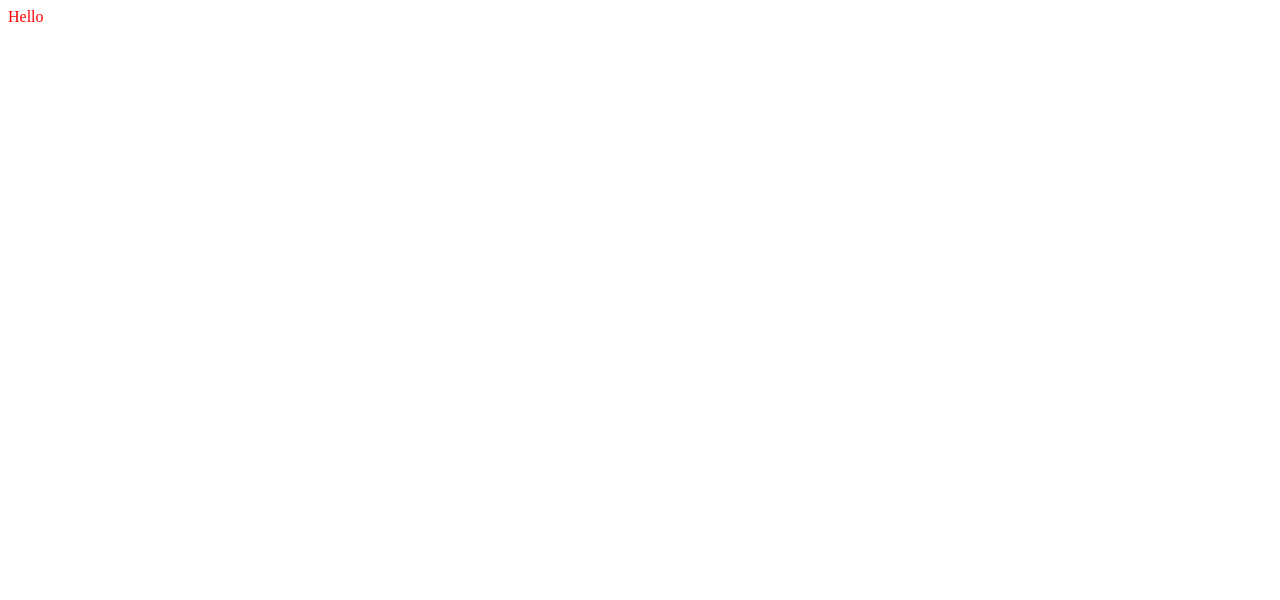
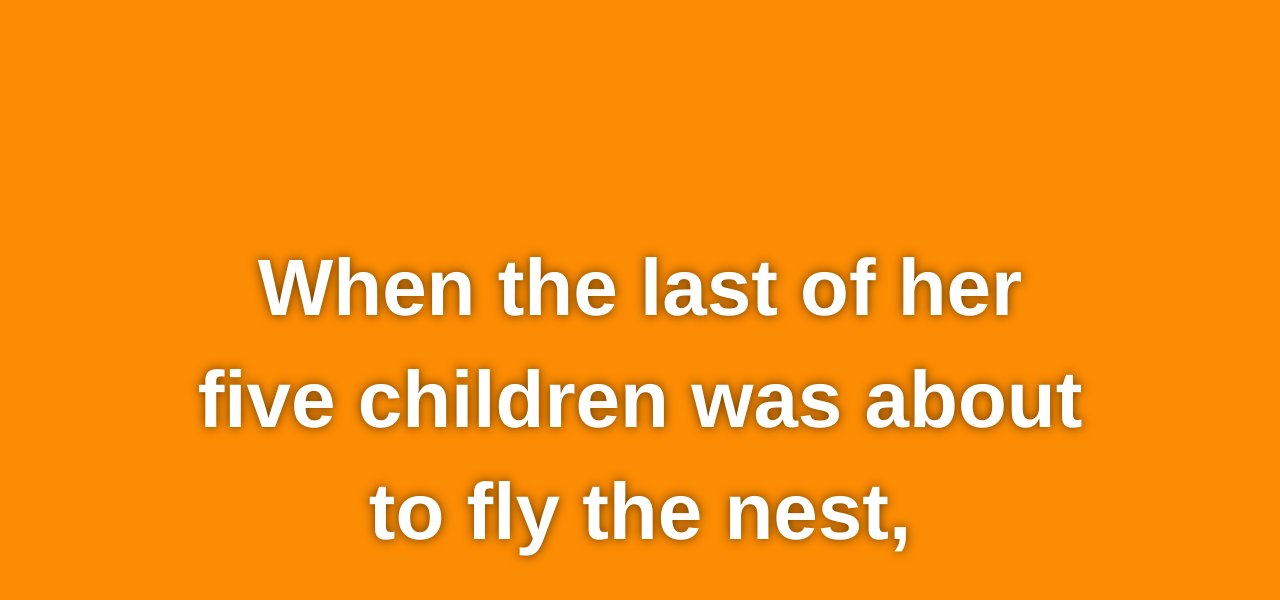
Before and after one commit to gpoole/easy-reader, a Next.js app: page / in a window 1280 px wide. Shown: the top 600 px of the page. Built offline with nearby package versions, Linux system fonts and the light colour scheme.

Commit message:
Basic little reader, sortof works

```diff
--- a/pages/_app.js
+++ b/pages/_app.js
@@ -1,5 +1,23 @@
+import { createGlobalStyle } from 'styled-components';
+
+const GlobalStyle = createGlobalStyle`
+  html,
+  body,
+  #__next {
+    margin: 0;
+    padding: 0;
+    width: 100%;
+    height: 100%;
+  }
+`;
+
 function MyApp({ Component, pageProps }) {
-  return <Component {...pageProps} />
+  return (
+    <>
+      <Component {...pageProps} />
+      <GlobalStyle />
+    </>
+  );
 }
 
-export default MyApp
+export default MyApp;
--- a/pages/api/hello.js
+++ /dev/null
@@ -1,5 +0,0 @@
-// Next.js API route support: https://nextjs.org/docs/api-routes/introduction
-
-export default function handler(req, res) {
-  res.status(200).json({ name: 'John Doe' })
-}
--- a/pages/index.js
+++ b/pages/index.js
@@ -1,13 +1,147 @@
+import { useEffect, useState } from 'react';
 import styled from 'styled-components';
 
-const Test = styled.div`
-  color: red;
+const Wrapper = styled.div`
+  width: 100%;
+  height: 100%;
+  background-color: #fc8c03;
+  display: flex;
+  align-items: center;
+  justify-content: center;
 `;
 
-export default function Home() {
+const CurrentText = styled.div`
+  color: white;
+  font-family: Helvetica, Arial, sans-serif;
+  font-size: 80px;
+  font-weight: bold;
+  text-shadow: 0px 0px 11px rgba(0,0,0,0.61);
+  width: 900px;
+  line-height: 1.4;
+  text-align: center;
+`;
+
+const trim = (str) => str.replace(/^\s*/, '').replace(/\s*$/, '');
+
+const LINES_PATTERN = /(?:\s*\r?\n\s*)+/g;
+
+const collapseWhitespace = (text) => trim(text).replace(LINES_PATTERN, '');
+
+const toSentences = (text) => text.split(/\.\s*/).filter(Boolean).map((sentence) => `${sentence}.`);
+
+const LONG_SENTENCE = 30;
+
+const splitLongSentences = (sentences) => sentences.reduce((acc, sentence) => {
+  if (sentence.length < LONG_SENTENCE) {
+    return [
+      ...acc,
+      sentence,
+    ];
+  }
+
+  const splitParts = [];
+  let lastSlice = 0;
+  let nextSplitMark = 0;
+  while (sentence.length - lastSlice > LONG_SENTENCE) {
+    nextSplitMark = sentence.indexOf(',', nextSplitMark + 1);
+    if (nextSplitMark === -1) {
+      break;
+    }
+
+    if (nextSplitMark - lastSlice >= LONG_SENTENCE) {
+      splitParts.push(trim(sentence.slice(lastSlice, nextSplitMark + 1)));
+      lastSlice = nextSplitMark + 1;
+    }
+  }
+
+  splitParts.push(trim(sentence.slice(lastSlice)));
+
+  return [
+    ...acc,
+    ...splitParts,
+  ];
+}, []);
+
+const TEXT_TO_SPEAK = `
+When the last of her five children was about to fly the nest, Pam Willis wondered what she'd do with all the empty bedrooms in her house.
+
+Then, she read a news story on Facebook about seven siblings who needed a home that changed everything....
+
+Here she tells her story in her own words.
+
+Lying in bed with my husband, Gary, then 50, we were reminiscing.
+
+Together since I was 15 and Gary was 17, we’d met when my friend brought him into the yoghurt shop where I worked after school.
+
+He’s cute, I thought, begging my friend to set us up.
+
+Tying the knot 18 months later, in 1988, we couldn’t wait to start a family.
+
+‘We’re going to end up with 10 kids,’ I often joked.
+
+Fast forward 31 years, we were now proud parents to Matthew, 31, Andrew, 28, Alexa, 25, Sophia, 21, and Samuel, 18.
+
+Our four eldest kids had flown the coop, and Samuel, in his final year of school, was preparing to follow in their footsteps.
+
+With six bedrooms, Gary and I wondered what we would do once we became empty-nesters.
+
+‘Maybe we should sell the house,’ Gary suggested.
+
+But over the next six months, we never got around to it.
+
+Plus, we were busy as foster carers, which we’d done for the past five years.
+
+Though I loved every child who stayed with us, we had no plans to have any youngsters permanently.
+
+After all, we’d raised five kids already.
+`;
+
+const SEGMENTS = splitLongSentences(toSentences(collapseWhitespace(TEXT_TO_SPEAK)));
+
+const isMidSentence = (segment) => !segment.endsWith('.');
+
+const sleep = (duration) => new Promise((resolve) => {
+  setTimeout(resolve, duration);
+});
+
+const say = (text) => {
+  const utterance = new SpeechSynthesisUtterance(text);
+  utterance.rate = 0.65;
+  speechSynthesis.speak(utterance);
+
+  return new Promise((resolve) => {
+    utterance.onend = resolve;
+  });
+};
+
+export default function Main() {
+  const [currentSegment, setCurrentSegment] = useState(0);
+
+  useEffect(() => {
+    let cancel = false;
+
+    const sayNext = async () => {
+      const segment = SEGMENTS[currentSegment];
+      await say(segment);
+      await sleep(isMidSentence(segment) ? 200 : 1000);
+      if (cancel) {
+        return;
+      }
+      setCurrentSegment(currentSegment + 1);
+    };
+
+    sayNext();
+
+    return () => {
+      cancel = true;
+    };
+  }, [currentSegment]);
+
   return (
-    <Test>
-      Hello
-    </Test>
+    <Wrapper>
+      <CurrentText>
+        {SEGMENTS[currentSegment]}
+      </CurrentText>
+    </Wrapper>
   );
 }
```
Also changed, not shown: .eslintrc.json.
